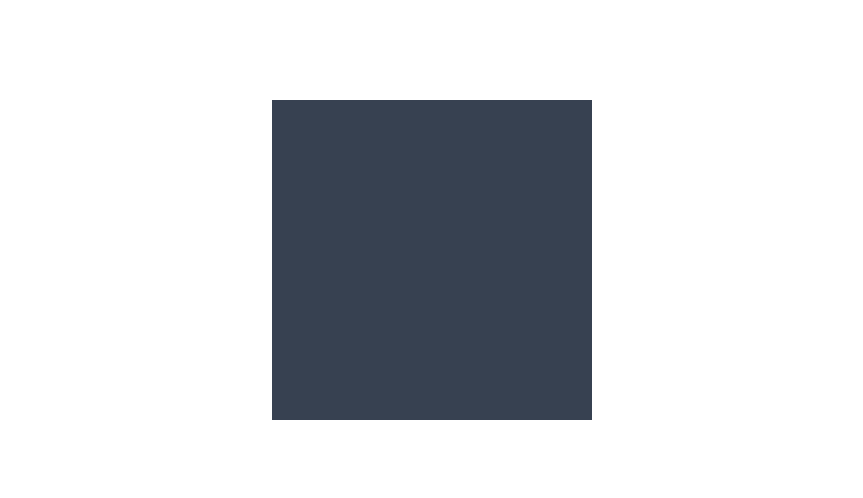
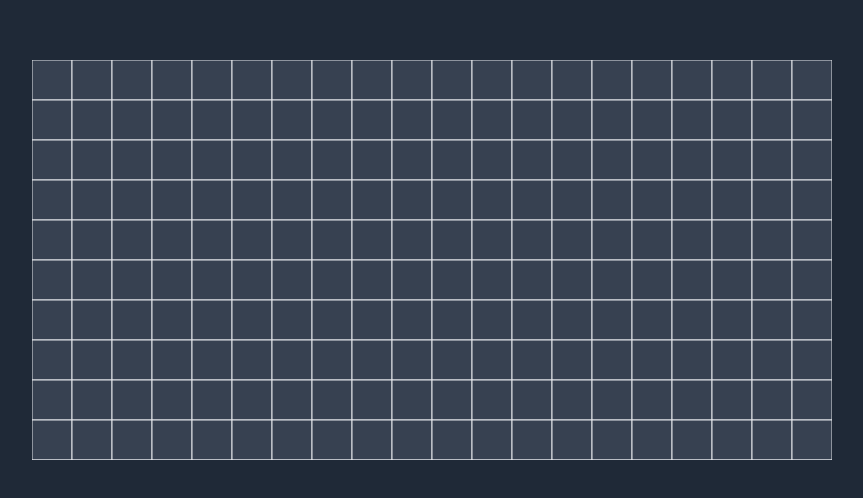
Before and after one commit to pouannes/shortest-game, a Next.js app: page / in a window 1280 px wide. Shown: the part 140-638 px from the top of the page, without its empty margins (208-1071 px from the left). Built offline with nearby package versions, Linux system fonts and the light colour scheme.

Commit message:
add base Field and Cell

```diff
--- /dev/null
+++ b/components/Game/Cell.tsx
@@ -0,0 +1,29 @@
+type CellProps = {
+  x: number;
+  y: number;
+  cellSize: number;
+  selected?: boolean;
+  setSelectedCell: () => void;
+};
+
+const Cell = ({
+  x,
+  y,
+  cellSize,
+  selected,
+  setSelectedCell,
+}: CellProps): JSX.Element => {
+  return (
+    <rect
+      x={x}
+      y={y}
+      width={cellSize}
+      height={cellSize}
+      stroke="#E5E7EB"
+      fill={selected ? "#047857" : "#374151"}
+      onClick={setSelectedCell}
+    />
+  );
+};
+
+export default Cell;
--- a/components/Game/Field.tsx
+++ b/components/Game/Field.tsx
@@ -1,8 +1,49 @@
-const Field = (): JSX.Element => {
+import * as React from "react";
+
+import Cell from "./Cell";
+
+type FieldProps = {
+  columnNumber?: number;
+};
+
+type SelectedCell = {
+  x: number;
+  y: number;
+};
+
+const height = 400;
+const width = 800;
+
+const Field = ({ columnNumber = 20 }: FieldProps): JSX.Element => {
+  const [selectedCell, setSelectedCell] = React.useState<SelectedCell | null>(
+    null
+  );
+
+  const cellSize = width / columnNumber;
+
+  const grid: number[][] = new Array(columnNumber).fill(
+    new Array(columnNumber).fill(0)
+  );
+
   return (
-    <div className="bg-gray-700 w-80 h-80">
-      <svg>
-        <rect />
+    <div className="bg-gray-700">
+      <svg width={width} height={height}>
+        {grid.map((row, rowIdx) =>
+          row.map((column, columnIdx) => (
+            <Cell
+              key={`${rowIdx}-${columnIdx}`}
+              x={columnIdx * cellSize}
+              y={rowIdx * cellSize}
+              cellSize={cellSize}
+              selected={
+                selectedCell?.x === columnIdx && selectedCell?.y === rowIdx
+              }
+              setSelectedCell={() =>
+                setSelectedCell({ x: columnIdx, y: rowIdx })
+              }
+            />
+          ))
+        )}
       </svg>
     </div>
   );
--- a/pages/index.tsx
+++ b/pages/index.tsx
@@ -13,7 +13,7 @@ export default function Home() {
         <link rel="icon" href="/favicon.ico" />
       </Head>
 
-      <div className="flex items-center justify-center w-screen h-screen">
+      <div className="flex items-center justify-center w-screen h-screen bg-gray-800">
         <Field />
       </div>
     </div>
```
